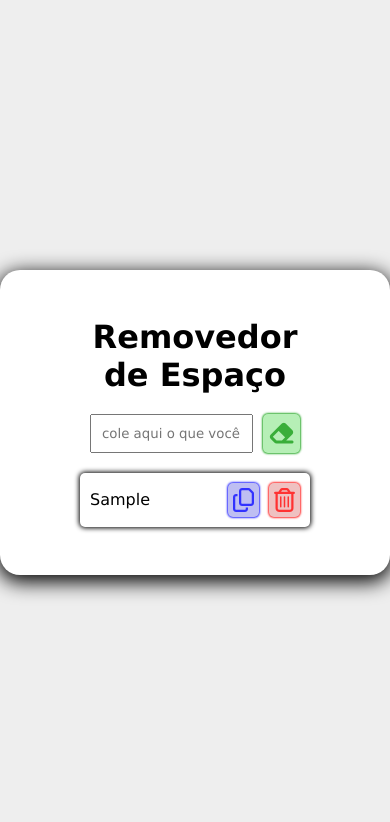
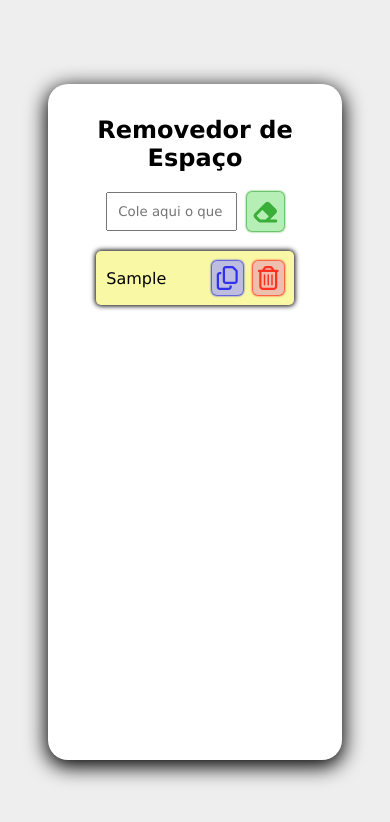
Before and after one commit to GustavoAlbonico/removedor-espa-o, a plain HTML site: page index.html in a window 390 px wide. Both pictures are taken after typing "Sample" into the empty fields and a click on the button "Remover Espaço". Drawn offline with nearby package versions, Linux system fonts and the light colour scheme.

Commit message:
Adicionando 'responsividade', adicionando cor de fundo ao ultimo adicionado

```diff
--- a/css/style.css
+++ b/css/style.css
@@ -10,10 +10,14 @@ body {
     justify-content: center;
     align-items: center;
     min-height: 100vh;
+    padding: 2rem;
     background-color: #eee;
 }
 
 main {
+    width: 70%;
+    max-width: 1000px;
+    min-height: 80vh;
     border-radius: 20px;
     padding: 3rem 5rem;
     box-shadow: 0px 5px 20px 2px #000;
@@ -43,12 +47,12 @@ form {
 }
 
 button {
+    cursor: pointer;
+    border: none;
     padding: 5px;
     border-radius: 5px;
     opacity: 0.8;
     transition: 0.2s;
-    cursor: pointer;
-    border: none;
 }
 
 button:hover {
@@ -76,49 +80,79 @@ ul li {
     display: flex;
     justify-content: space-between;
     align-items: center;
+    gap: 10px;
     padding: 10px;
-    gap: 10px;
     border-radius: 5px;
     box-shadow: 0px 0px 5px 1px #000;
+}
+
+ul li p {
+    word-break:break-all;
 }
 
 .conteudo-acoes{
     position: relative;
     display: flex;
-    gap: 10px;
 }
 
 .copiar-mensagem{
     position: absolute;
+    top: -2.7rem;
+    right: 0.7rem;
+    padding: 22px 30px;
+    background-color: #c3c3e6;
     text-align: center;
     font-weight: bold;
-    top: -2.8rem;
-    right: 3.4rem;
+    clip-path: polygon(0% 0%, 100% 0%, 100% 75%, 75% 75%, 75% 100%, 50% 75%, 0% 75%);
     z-index: 1;
-    padding: 22px 30px;
-    clip-path: polygon(0% 0%, 100% 0%, 100% 75%, 75% 75%, 75% 100%, 50% 75%, 0% 75%);
-    background-color: #c3c3e6;
+}
+
+#div-drop-shadow{
+    filter: drop-shadow(0px 0px 3px #000);
 }
 
 .copiar-mensagem span {
-    font-size: 8px;
     position: absolute;
     top: 7px;
     left: 0;
+    font-size: 8px;
 }
 
 .conteudo-acoes .remover {
+    margin-left: 10px;
     color: #ff0000;
+    background-color:#ecb2b2 ;
     box-shadow: 0px 0px 2px 1px #ff0000;
-    background-color:#ecb2b2 ;
 }
 
 .conteudo-acoes .copiar {
+    color: #0000ff;
     background-color: #afafef;
     box-shadow: 0px 0px 2px 1px #0000ff;
-    color: #0000ff;
 }
 
 .hide {
     display: none;
 }
+
+.last-add {
+    background-color: #f8f8a5;
+}
+
+@media(max-width:795px){
+
+    main {
+        min-width: 90%;
+        padding: 2rem 3rem;
+    }
+
+    main h1 {
+        font-size: 1.5rem;
+    }
+}
+
+@media (max-width:375px){
+    main h1 {
+        font-size: 1rem;
+    }
+}
--- a/index.html
+++ b/index.html
@@ -14,7 +14,7 @@
         <h1>Removedor de Espaço</h1>
         <form>
             <div class="container-input">
-                <input type="text" name="conteudo" placeholder="cole aqui o que você deseja remover o espaço">
+                <input type="text" name="conteudo" placeholder="Cole aqui o que você deseja remover os espaços" autocomplete="off">
             </div>
             <button id="btn-submit" title="Remover Espaço">
                 <i class="fa-solid fa-eraser"></i>
--- a/js/script.js
+++ b/js/script.js
@@ -1,3 +1,4 @@
+
 $('#btn-submit').on("click", (e) => {
     e.preventDefault();
 
@@ -8,24 +9,28 @@ $('#btn-submit').on("click", (e) => {
         return;
     }
 
+    $('#conteudo-list').children().removeClass('last-add');
+
     const li = `
-    <li>
+    <li class="last-add">
         <p class="conteudo-sem-espaco">${inputValueFormated}</p>
         <div class="conteudo-acoes">
-            <button class="copiar">
+            <button class="copiar" title="Copiar">
                 <i class="fa-regular fa-copy"></i>
             </button>
-            <div class="copiar-mensagem hide">
-                <span>Conteúdo Copiado!</span>
+            <div id="div-drop-shadow">
+                <div class="copiar-mensagem hide">
+                    <span>Conteúdo Copiado!</span>
+                </div>
             </div>
-            <button class="remover">
+            <button class="remover" title="Remover">
                 <i class="fa-regular fa-trash-can"></i>
             </button>
         </div>
     </li>
    `;
 
-   $('#conteudo-list').append(li);
+   $('#conteudo-list').prepend(li);
 })
 
 $('#conteudo-list').on('click','.remover', (e) => {
```
